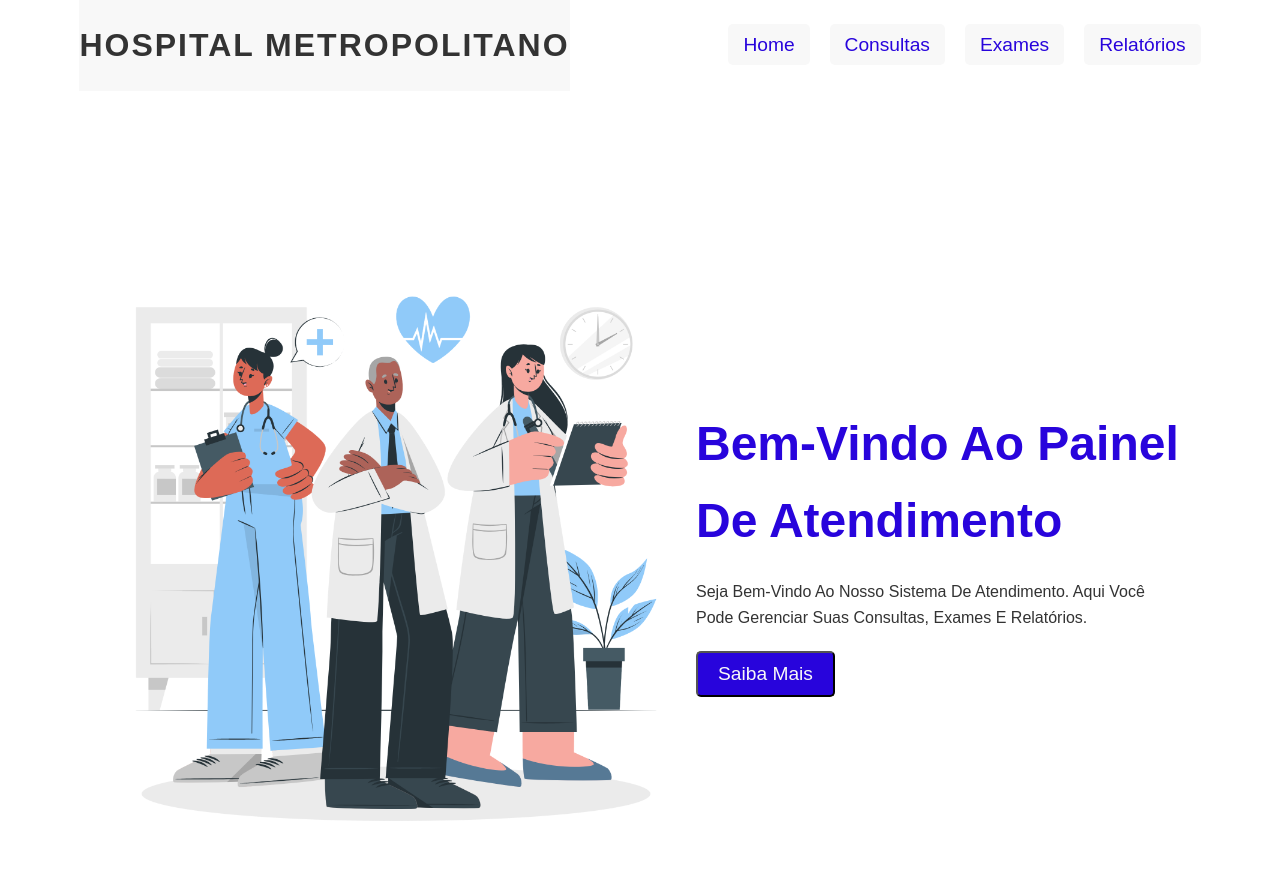
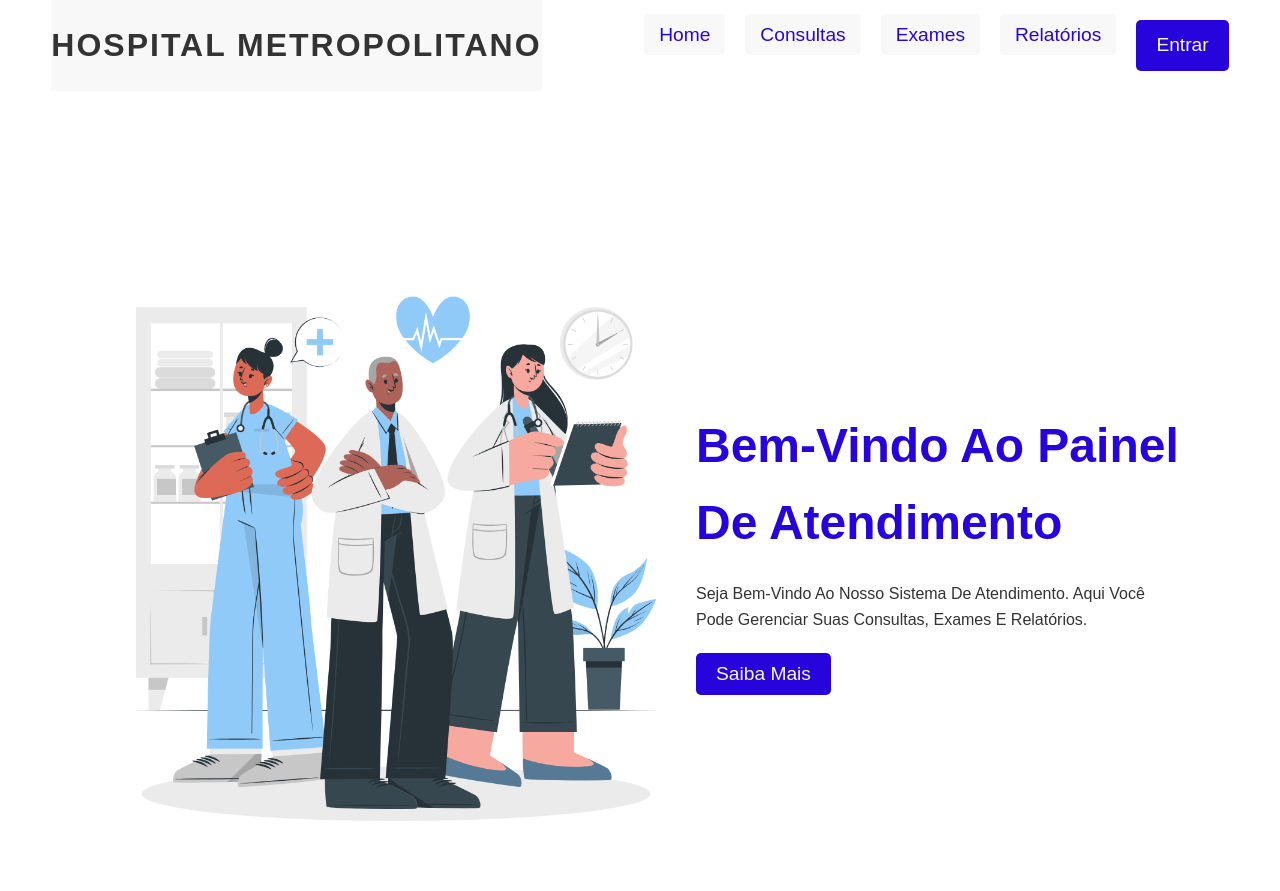
Before and after one commit to VictorMaues/Metropolitano, a Django app: page /bemvindo/ in a window 1280 px wide. Run offline with Django 5.2, Linux system fonts and the light colour scheme; some libraries are stand-ins or nearby versions.

Commit message:
Atualiza tela de boas-vindas

```diff
--- a/pacientes/templates/pacientes/BemVindo.html
+++ b/pacientes/templates/pacientes/BemVindo.html
@@ -20,6 +20,7 @@
                 <li><a href="#consultas">Consultas</a></li>
                 <li><a href="#exames">Exames</a></li>
                 <li><a href="#relatorios">Relatórios</a></li>
+                <a href="{% url 'pagina_inicial' %}" class="btn" >Entrar</a>
             </ul>
         </nav>
 
--- a/pacientes/templates/pacientes/pacientes/welcome.css
+++ b/pacientes/templates/pacientes/pacientes/welcome.css
@@ -99,11 +99,21 @@ header .logo {
     background-color: #2804dc;
     color: #f8f8f8;
     border-radius: 5px;
+    border: none;
     font-size: 1.2rem;
     transition: all linear .2s;
 }
 
-
+.navbar .btn {
+    display: inline-block;
+    padding: 10px 20px;
+    background-color: #2804dc;
+    color: #f8f8f8;
+    border-radius: 5px;
+    border: none;
+    font-size: 1.2rem;
+    transition: all linear .2s;
+}
 
 
 
--- a/pacientes/urls.py
+++ b/pacientes/urls.py
@@ -5,5 +5,5 @@ from . import views
 urlpatterns = [
     path('', pagina_inicial, name='pagina_inicial'),
     path('painel/', views.view_painel_tv, name='Painel_Tv'),
-    path('bemvindo/', views.view_bemvindo, name='Bemvindo')
+    path('bemvindo/', views.view_bemvindo, name='BemVindo'),
 ]
```
